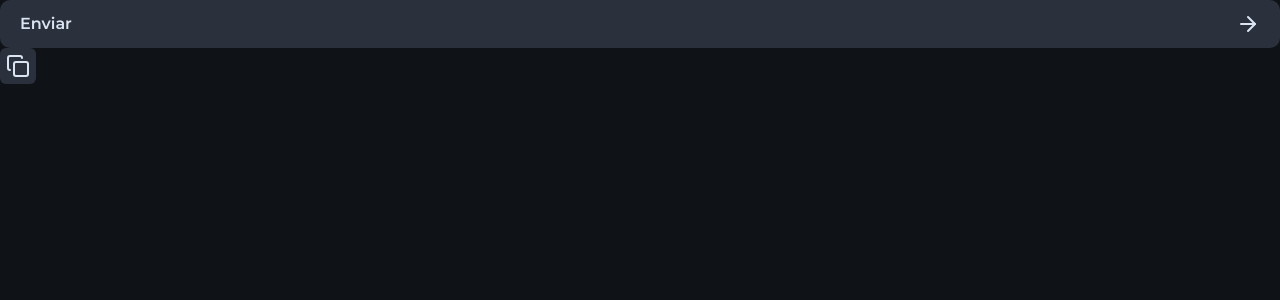
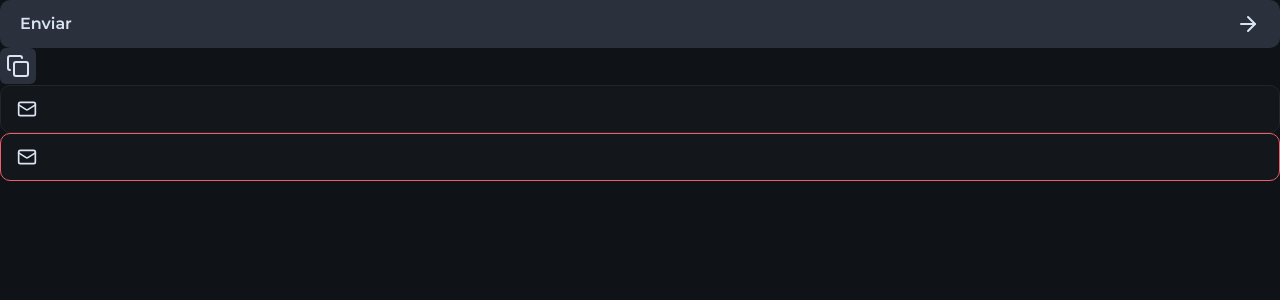
Before and after one commit to jeadamek/nlw-connect-react, a Next.js app: page / in a window 1280 px wide. Shown: the top 300 px of the page. Built offline with nearby package versions, Linux system fonts and the light colour scheme.

Commit message:
:art: Input component

```diff
--- a/src/app/page.tsx
+++ b/src/app/page.tsx
@@ -1,5 +1,6 @@
-import { ArrowRight, Copy } from "lucide-react";
+import { ArrowRight, Copy, Mail } from "lucide-react";
 
+import { InputField, InputIcon, InputRoot } from "@/components/Input";
 import { Button } from "@/components/button";
 import { IconButton } from "@/components/icon-button";
 
@@ -14,6 +15,22 @@
       <IconButton>
         <Copy />
       </IconButton>
+
+      <div>
+        <InputRoot>
+          <InputIcon>
+            <Mail className="size-5"/>
+          </InputIcon>
+          <InputField />
+        </InputRoot>
+        <InputRoot error>
+          <InputIcon>
+            <Mail className="size-5"/>
+          </InputIcon>
+          <InputField />
+        </InputRoot>
+
+      </div>
     </main>
   );
 }
--- /dev/null
+++ b/src/components/Input.tsx
@@ -0,0 +1,37 @@
+import { ComponentProps } from "react";
+
+interface InputRootProps extends ComponentProps<"div"> {
+  error?: boolean;
+}
+
+export function InputRoot({ error = false, ...props }: InputRootProps) {
+  return (
+    <div
+      data-error={error}
+      className="group bg-gray-800 h-12 border border-gray-600 rounded-xl px-4 flex items-center gap-2 focus-within:border-gray-100 data-[error=true]:border-danger"
+      {...props}
+    />
+  );
+}
+
+interface InputIconProps extends ComponentProps<"span"> {}
+
+export function InputIcon(props: InputIconProps) {
+  return (
+    <span
+      className="text-gray-400 group-focus-within:text-gray-100 group-[&:not(:has(input:placeholder-shown))]:text-gray-100 group-data-[error=true]:text-danger"
+      {...props}
+    />
+  );
+}
+
+interface InputFieldProps extends ComponentProps<"input"> {}
+
+export function InputField(props: InputFieldProps) {
+  return (
+    <input
+      className="flex-1 outline-0 placeholder-gray-400"
+      {...props}
+    />
+  );
+}
```
